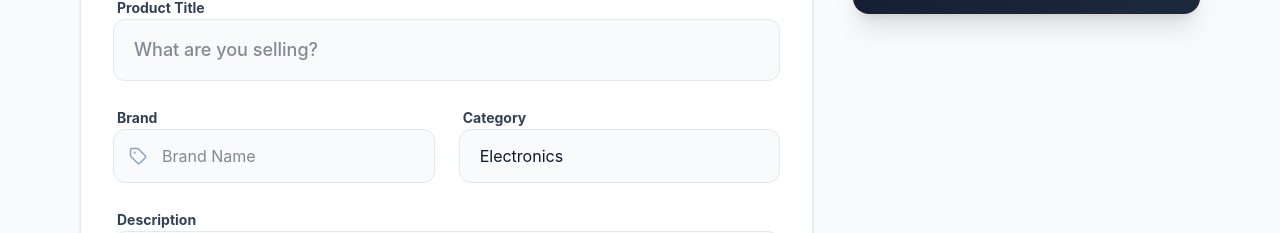
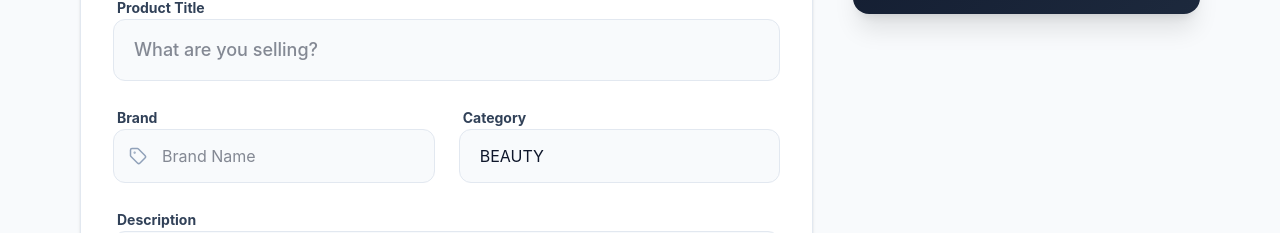
Before and after one commit to vinodkhatri1/E-Commerce, a React (Vite) app: page /sell in a window 1280 px wide. Shown: the part 780-1013 px from the top of the page. Built offline with nearby package versions, Linux system fonts and the light colour scheme.

Commit message:
fix Sell Categories option

```diff
--- a/src/pages/Sell.jsx
+++ b/src/pages/Sell.jsx
@@ -14,6 +14,8 @@ import {
   TextQuote,
   Sparkles,
 } from "lucide-react";
+import ProductData from "../Data/ProductData";
+const categories = [...new Set(ProductData.map((item) => item.category))];
 
 const SellProduct = () => {
   const { addProduct } = useProducts();
@@ -197,9 +199,9 @@ const SellProduct = () => {
                     className="w-full px-5 py-3.5 bg-slate-50 border border-slate-200 rounded-xl focus:ring-4 focus:ring-blue-500/10 outline-none appearance-none cursor-pointer"
                     onChange={handleInputChange}
                   >
-                    <option>Electronics</option>
-                    <option>Fashion</option>
-                    <option>Home & Garden</option>
+                    {categories.map((title, index) => (
+                      <option>{title.toUpperCase()}</option>
+                    ))}
                   </select>
                 </div>
               </div>
```
